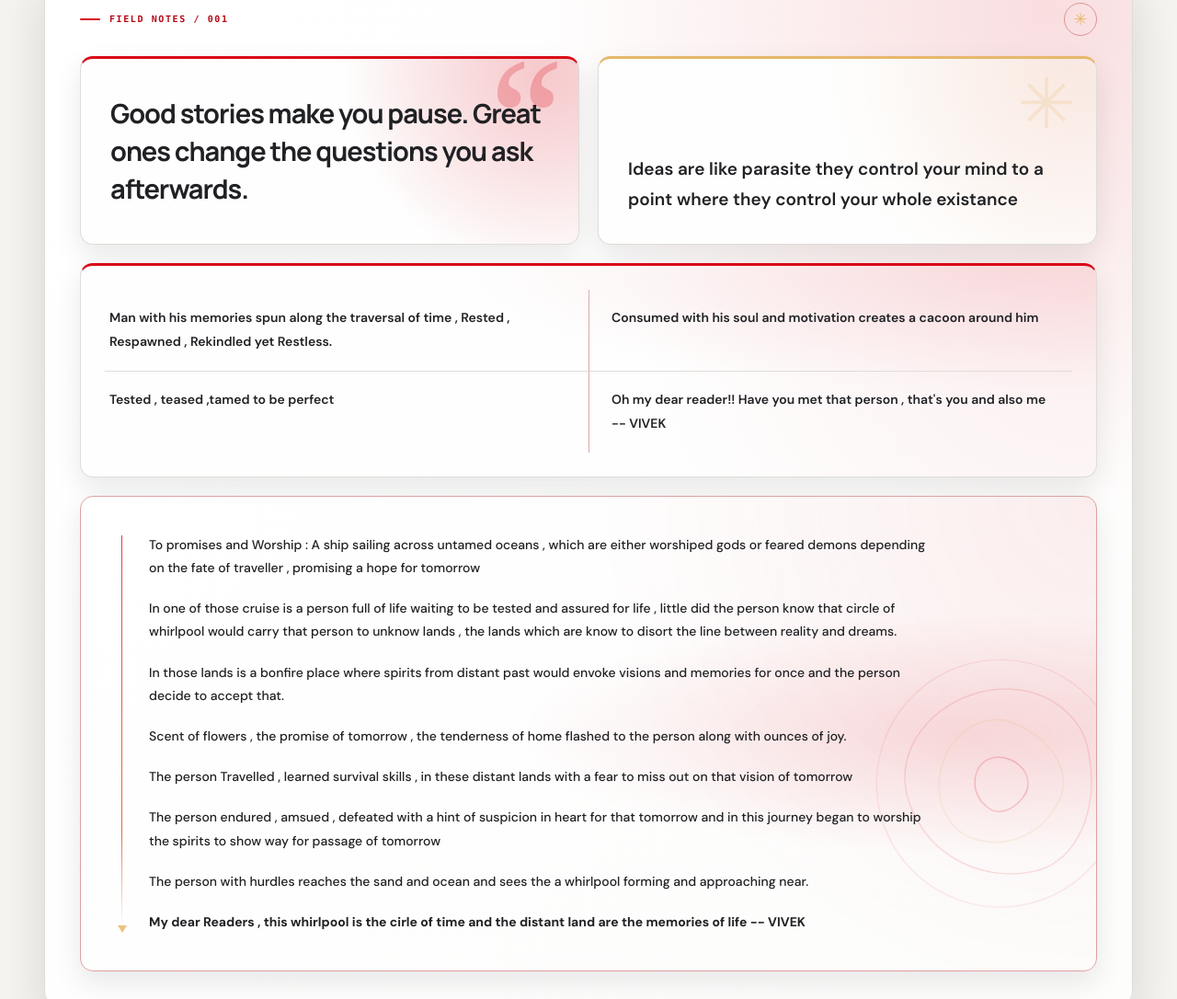
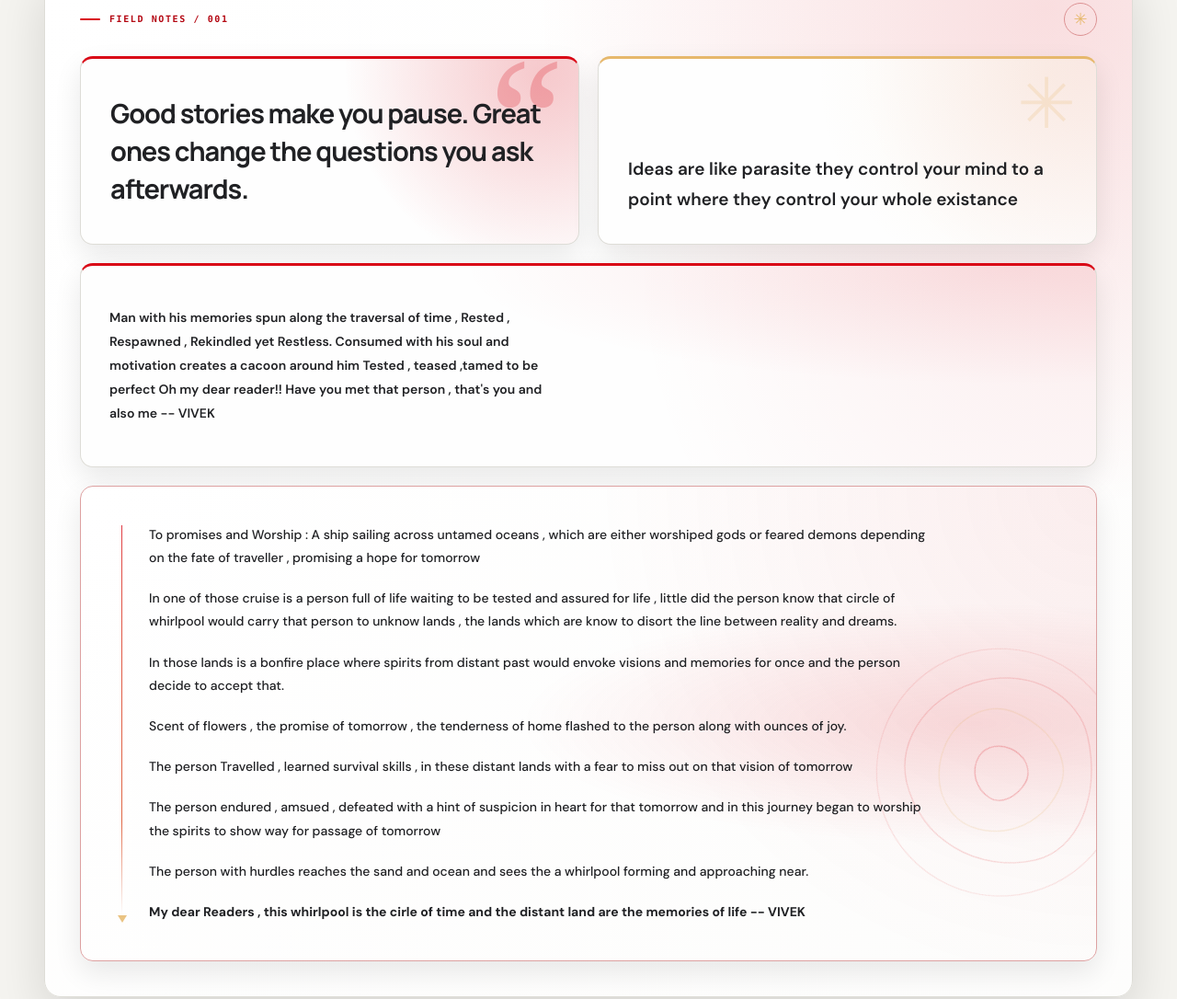
Before and after one commit to vivekanupindi/vivekanupindi.github.io, a plain HTML site: page blog.html in a window 1280 px wide. Shown: the part 966-2052 px from the top of the page at 92% size. Drawn offline with Linux system fonts and the light colour scheme.

Commit message:
Combine memory note into one continuous paragraph

```diff
--- a/blog.html
+++ b/blog.html
@@ -12,7 +12,7 @@
   <meta property="og:url" content="https://vivekanupindi.github.io/blog.html">
   <link rel="canonical" href="https://vivekanupindi.github.io/blog.html">
   <link rel="icon" href="assets/favicon.svg" type="image/svg+xml">
-  <link rel="stylesheet" href="styles.css?v=20261124-field-notes-flow">
+  <link rel="stylesheet" href="styles.css?v=20261124-memory-single-paragraph">
   <title>Off the Clock | Vivek Anupindi</title>
   <link rel="preconnect" href="https://fonts.googleapis.com">
   <link rel="preconnect" href="https://fonts.gstatic.com" crossorigin>
@@ -92,10 +92,7 @@
 
           <article class="field-note-card field-note-card-memory">
             <div class="field-note-lines field-note-memory-lines">
-              <p> Man with his memories spun along the traversal of time , Rested , Respawned , Rekindled yet Restless.</p>
-              <p>Consumed with his soul and motivation creates a cacoon around him</p>
-              <p>Tested , teased ,tamed to be perfect</p>
-              <p> Oh my dear reader!! Have you met that person , that's you and also me  --  VIVEK </p>
+              <p>Man with his memories spun along the traversal of time , Rested , Respawned , Rekindled yet Restless. Consumed with his soul and motivation creates a cacoon around him Tested , teased ,tamed to be perfect Oh my dear reader!! Have you met that person , that's you and also me  --  VIVEK</p>
             </div>
           </article>
 
```
